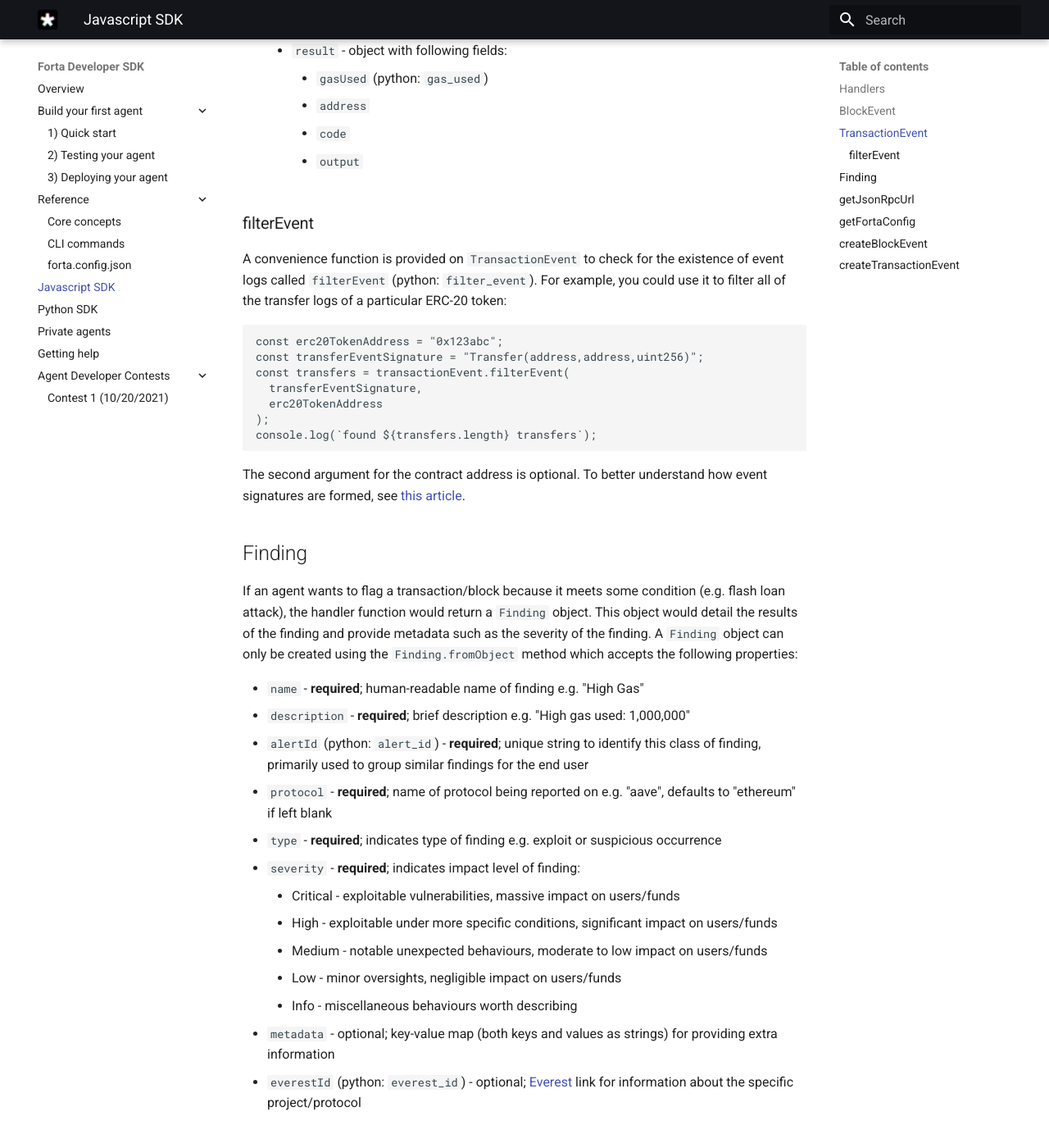
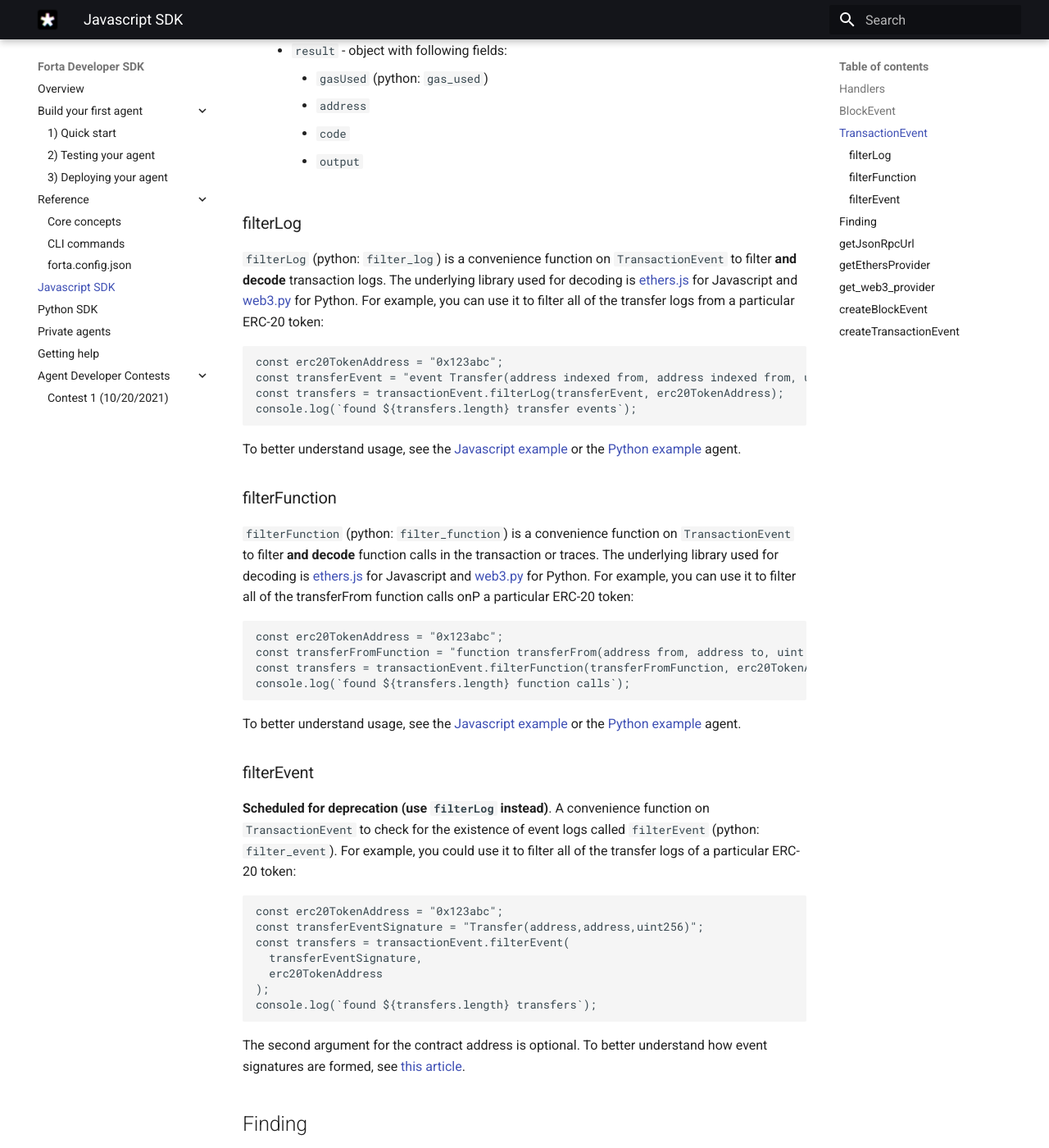
Before and after one commit to forta-network/docs, an MkDocs documentation site: the page built from docs/sdk.md, in a window 1280 px wide and 1400 px high, scrolled down 4273 px. Shown: the whole window at 82% size. Built offline with MkDocs 1.6.1 and Material for MkDocs 9.7.7, drawn with Linux system fonts in a browser that asks for light colours; some of the changed text lies outside the part shown.

Commit message:
updates for sdk v0.0.27

````diff
--- a/docs/sdk.md
+++ b/docs/sdk.md
@@ -119,9 +119,35 @@ When a transaction is mined and detected by a Forta scan node, it will generate
         - `code`
         - `output`
 
+### filterLog
+
+`filterLog` (python: `filter_log`) is a convenience function on `TransactionEvent` to filter **and decode** transaction logs. The underlying library used for decoding is [ethers.js](https://docs.ethers.io/v5/) for Javascript and [web3.py](https://web3py.readthedocs.io/en/stable/) for Python. For example, you can use it to filter all of the transfer logs from a particular ERC-20 token:
+
+```javascript
+const erc20TokenAddress = "0x123abc";
+const transferEvent = "event Transfer(address indexed from, address indexed from, uint256 value)";
+const transfers = transactionEvent.filterLog(transferEvent, erc20TokenAddress);
+console.log(`found ${transfers.length} transfer events`);
+```
+
+To better understand usage, see the [Javascript example](https://github.com/forta-protocol/forta-agent-examples/tree/master/filter-event-and-function-js) or the [Python example](https://github.com/forta-protocol/forta-agent-examples/tree/master/filter-event-and-function-py) agent.
+
+### filterFunction
+
+`filterFunction` (python: `filter_function`) is a convenience function on `TransactionEvent` to filter **and decode** function calls in the transaction or traces. The underlying library used for decoding is [ethers.js](https://docs.ethers.io/v5/) for Javascript and [web3.py](https://web3py.readthedocs.io/en/stable/) for Python. For example, you can use it to filter all of the transferFrom function calls onP a particular ERC-20 token:
+
+```javascript
+const erc20TokenAddress = "0x123abc";
+const transferFromFunction = "function transferFrom(address from, address to, uint value)";
+const transfers = transactionEvent.filterFunction(transferFromFunction, erc20TokenAddress);
+console.log(`found ${transfers.length} function calls`);
+```
+
+To better understand usage, see the [Javascript example](https://github.com/forta-protocol/forta-agent-examples/tree/master/filter-event-and-function-js) or the [Python example](https://github.com/forta-protocol/forta-agent-examples/tree/master/filter-event-and-function-py) agent.
+
 ### filterEvent
 
-A convenience function is provided on `TransactionEvent` to check for the existence of event logs called `filterEvent` (python: `filter_event`). For example, you could use it to filter all of the transfer logs of a particular ERC-20 token:
+**Scheduled for deprecation (use `filterLog` instead)**. A convenience function on `TransactionEvent` to check for the existence of event logs called `filterEvent` (python: `filter_event`). For example, you could use it to filter all of the transfer logs of a particular ERC-20 token:
 
 ```javascript
 const erc20TokenAddress = "0x123abc";
@@ -143,7 +169,11 @@ If an agent wants to flag a transaction/block because it meets some condition (e
 - `description` - **required**; brief description e.g. "High gas used: 1,000,000"
 - `alertId` (python: `alert_id`) - **required**; unique string to identify this class of finding, primarily used to group similar findings for the end user
 - `protocol` - **required**; name of protocol being reported on e.g. "aave", defaults to "ethereum" if left blank
-- `type` - **required**; indicates type of finding e.g. exploit or suspicious occurrence
+- `type` - **required**; indicates type of finding:
+    - Exploit
+    - Suspicious
+    - Degraded
+    - Info
 - `severity` - **required**; indicates impact level of finding:
     - Critical - exploitable vulnerabilities, massive impact on users/funds
     - High - exploitable under more specific conditions, significant impact on users/funds
@@ -157,9 +187,13 @@ If an agent wants to flag a transaction/block because it meets some condition (e
 
 A convenience function called `getJsonRpcUrl` (python: `get_json_rpc_url`) can be used to load a JSON-RPC URL for your agent. When running in production, this function will return a URL injected by the scan node that is running the agent. When running locally in development, this function will return the `jsonRpcUrl` property specified in your forta.config.json file.
 
-## getFortaConfig
+## getEthersProvider
 
-A convenience function called `getFortaConfig` (python: `get_forta_config`) can be used to load your forta.config.json file as an object to access any other properties.
+**Javascript/Typescript only**. `getEthersProvider` is a convenience function that returns an [ethers.js Provider](https://docs.ethers.io/v5/api/providers/) which can be used to interact with the blockchain. The value from `getJsonRpcUrl` will be used as the JSON-RPC endpoint to connect to.
+
+## get_web3_provider
+
+**Python only**. `get_web3_provider` is a convenience function that returns a [web3.py Provider](https://web3py.readthedocs.io/en/stable/providers.html) which can be used to interact with the blockchain. The value from `get_json_rpc_url` will be used as the JSON-RPC endpoint to connect to.
 
 ## createBlockEvent
 
````
Also changed, not shown: docs/index.md (+5 -5 lines), docs/private.md (+2 -2 lines).
